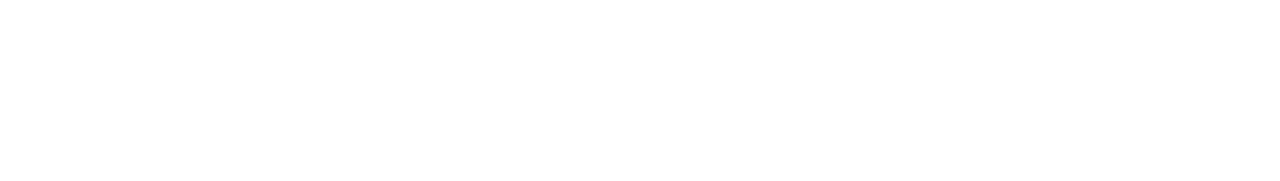
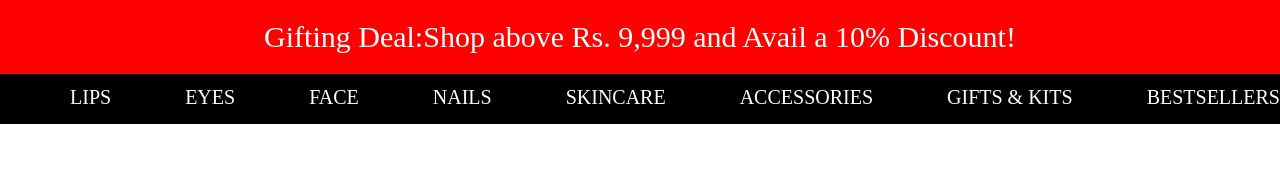
Before and after one commit to mahesh06111999/webeval, a plain HTML site: page index.html in a window 1280 px wide. Drawn offline with nearby package versions, Linux system fonts and the light colour scheme.

Commit message:
done navbar

```diff
--- a/index.html
+++ b/index.html
@@ -4,9 +4,34 @@
     <meta charset="UTF-8" />
     <meta name="viewport" content="width=device-width, initial-scale=1.0" />
     <title>webeval</title>
+    <link rel="stylesheet" href="style.css" />
+    <link
+      rel="stylesheet"
+      href="https://fonts.googleapis.com/css2?family=Material+Symbols+Outlined:opsz,wght,FILL,GRAD@24,400,0,0"
+    />
   </head>
   <body>
-    <div classs="webdiv"></div>
+    <div classs="webdiv">
+      <p id="heading">
+        Gifting Deal:Shop above Rs. 9,999 and Avail a 10% Discount!
+      </p>
+      <div class="nav">
+        <span>LIPS</span>
+        <span>EYES</span>
+        <span>FACE</span>
+        <span>NAILS</span>
+        <span>SKINCARE</span>
+        <span>ACCESSORIES</span>
+        <span>GIFTS & KITS</span>
+        <span>BESTSELLERS</span>
+        <span>NEW LAUNCHES</span>
+        <span>OFFERS</span>
+        <span>BLOG</span>
+      </div>
+      <h3>
+        <span>Shop by brand</span>
+      </h3>
+    </div>
     <div class="formdiv"></div>
   </body>
 </html>
--- /dev/null
+++ b/style.css
@@ -0,0 +1,26 @@
+#heading {
+  background-color: red;
+  color: white;
+  text-align: center;
+  font-size: 30px;
+  margin-top: 0px;
+  padding: 20px;
+  margin-bottom: 0px;
+}
+body {
+  margin: 0;
+  padding: 0;
+}
+.nav {
+  background-color: black;
+  height: 50px;
+}
+
+span {
+  display: inline-block;
+  padding-top: 12px;
+  color: white;
+  margin-left: 70px;
+  font-size: 20px;
+  font-weight: 100;
+}
```
